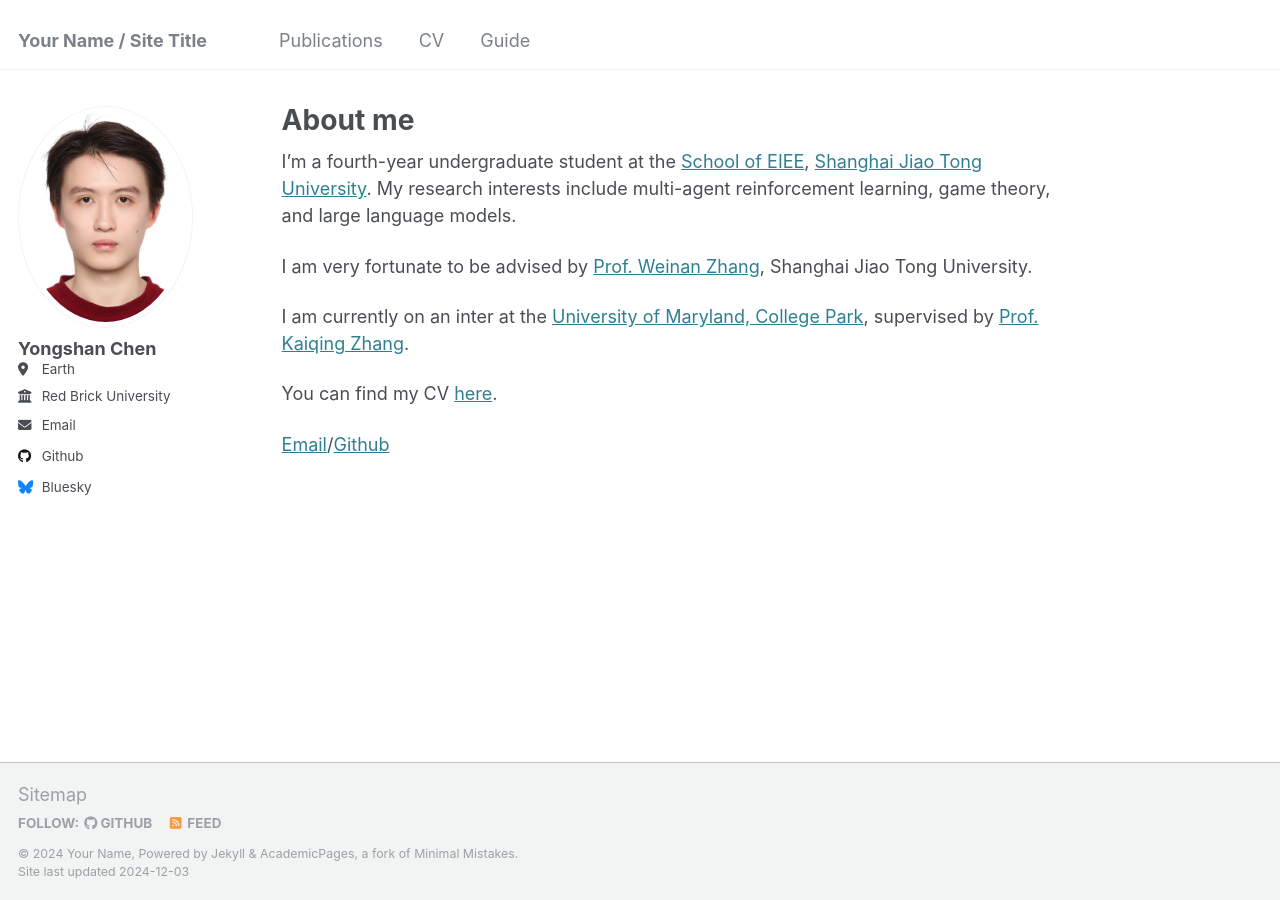
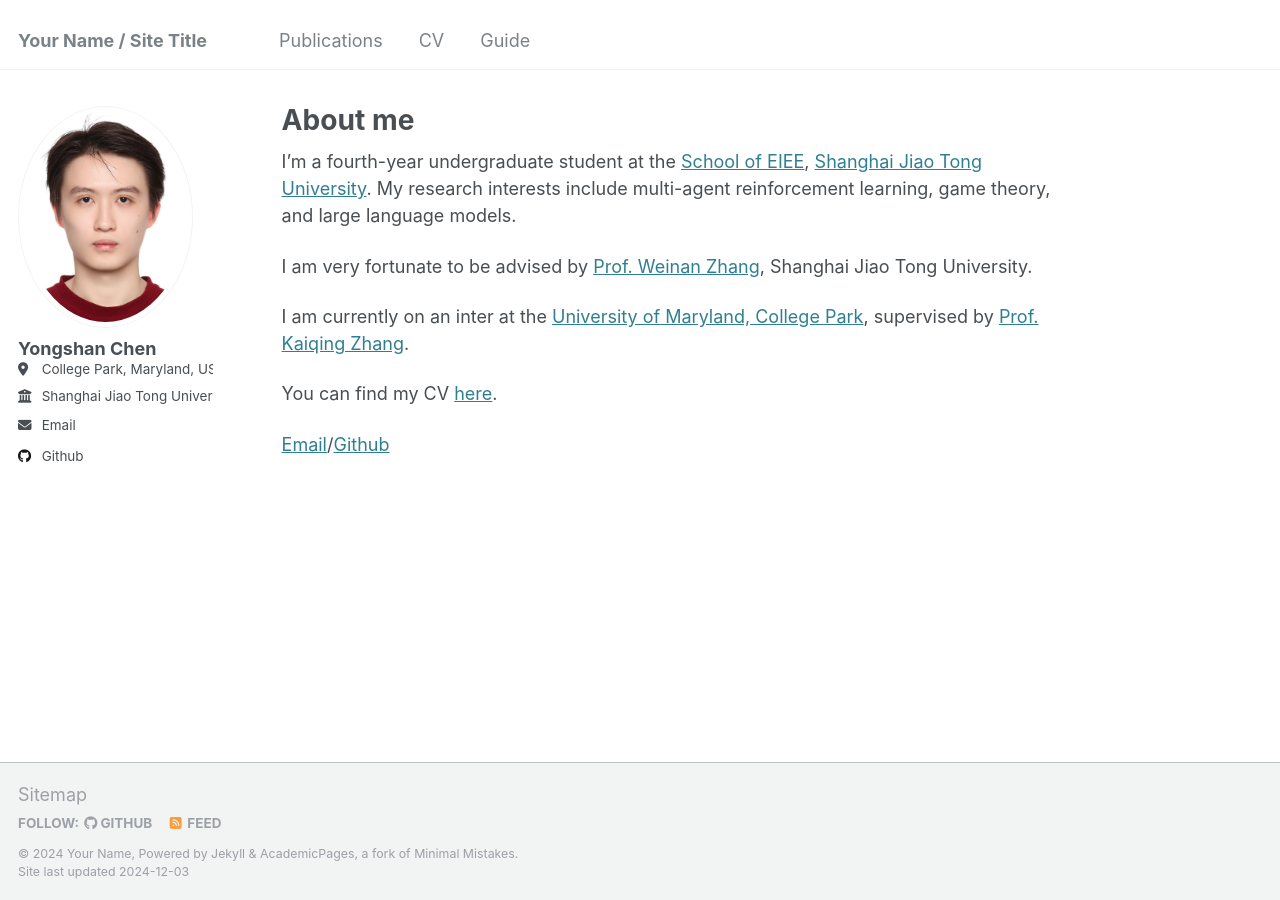
Before and after one commit to EternalFir/EternalFir.github.io, a Jekyll site: the page built from _pages/about.md, in a window 1280 px wide. Built offline with Jekyll 4.4.1, drawn with Linux system fonts in a browser that asks for light colours.

Commit message:
Update _config.yml

```diff
--- a/_config.yml
+++ b/_config.yml
@@ -25,10 +25,10 @@ author:
   name             : "Yongshan Chen"
   pronouns         : # example: "she/her"
   bio              : # "Short biography for the left-hand sidebar"
-  location         : "Earth"
-  employer         : "Red Brick University"
+  location         : "College Park, Maryland, US"
+  employer         : "Shanghai Jiao Tong University"
   uri              : # URL
-  email            : "none@example.org"
+  email            : "chenyongshan@sjtu.edu.cn"
 
   # Academic websites
   arxiv            : # URL - Update with the correct link to your profile
@@ -49,7 +49,7 @@ author:
   stackoverflow    : # User number or user number and name (i.e., use "1" or "1/jeff-atwood")
 
   # Social media
-  bluesky          : "bsky.app" # Replace this with you Bluesky username
+  bluesky          : #"bsky.app" # Replace this with you Bluesky username
   facebook         : # Username
   flickr           : # Username
   foursquare       : # Username
```
